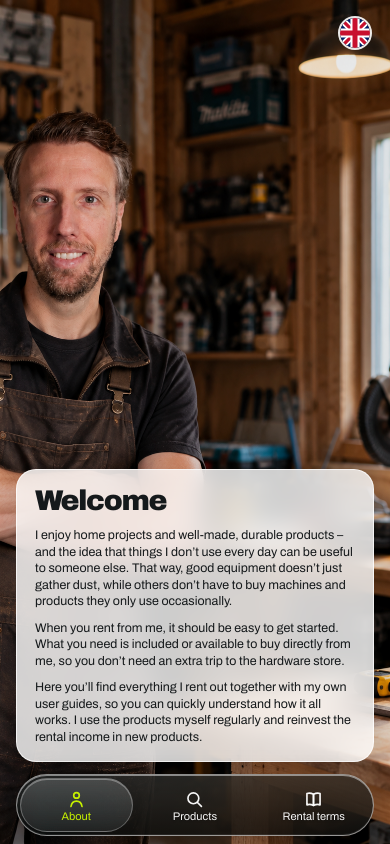
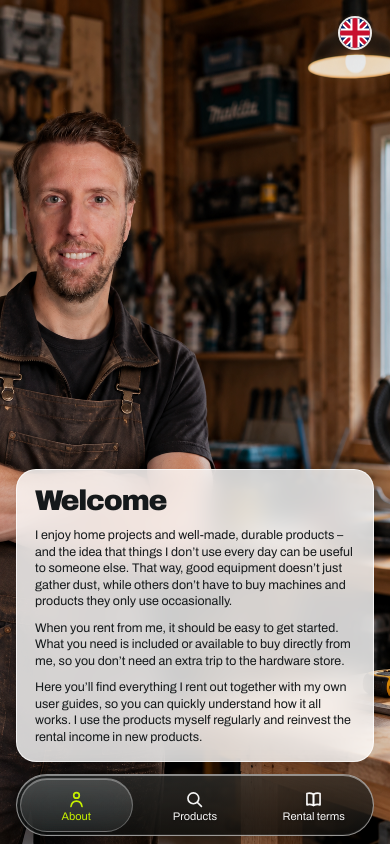
Before and after one commit to peralmkvist/hyrbart-webapp, a Next.js app in the folder hyrbart-webapp/: page /en in a window 390 px wide. Built offline with nearby package versions, Linux system fonts and the light colour scheme.

Commit message:
Center person in mobile about hero

```diff
--- a/hyrbart-webapp/app/[locale]/page.module.css
+++ b/hyrbart-webapp/app/[locale]/page.module.css
@@ -68,7 +68,7 @@
 
 @media (max-width: 560px) {
   .backdrop {
-    background-position: 43% center;
+    background-position: 32% center;
   }
 
   .backdrop::after {
```
